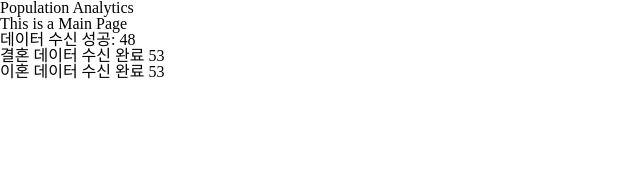
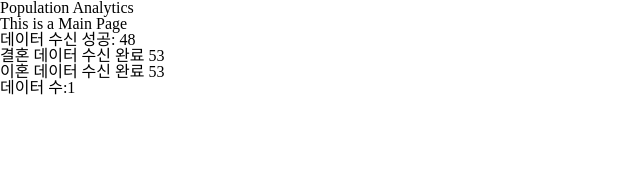
Before and after one commit to kosssshhhh/Population-Visualization, a React (Create React App) app: page / in a window 1280 px wide. Shown: the top 170 px of the page, without its empty margins (0-640 px from the left). Built offline with nearby package versions, Linux system fonts and the light colour scheme.

Commit message:
new branch

```diff
--- a/src/component/dashboardContainer/Inflation.container.tsx
+++ b/src/component/dashboardContainer/Inflation.container.tsx
@@ -26,7 +26,7 @@ export default function Inflation() {
     );
   }
 
-  return <div></div>;
+  return <div>데이터 수:{processedEduData.length}</div>;
 }
 
 function processedEduData(arr: CSVRow[]) {
```
